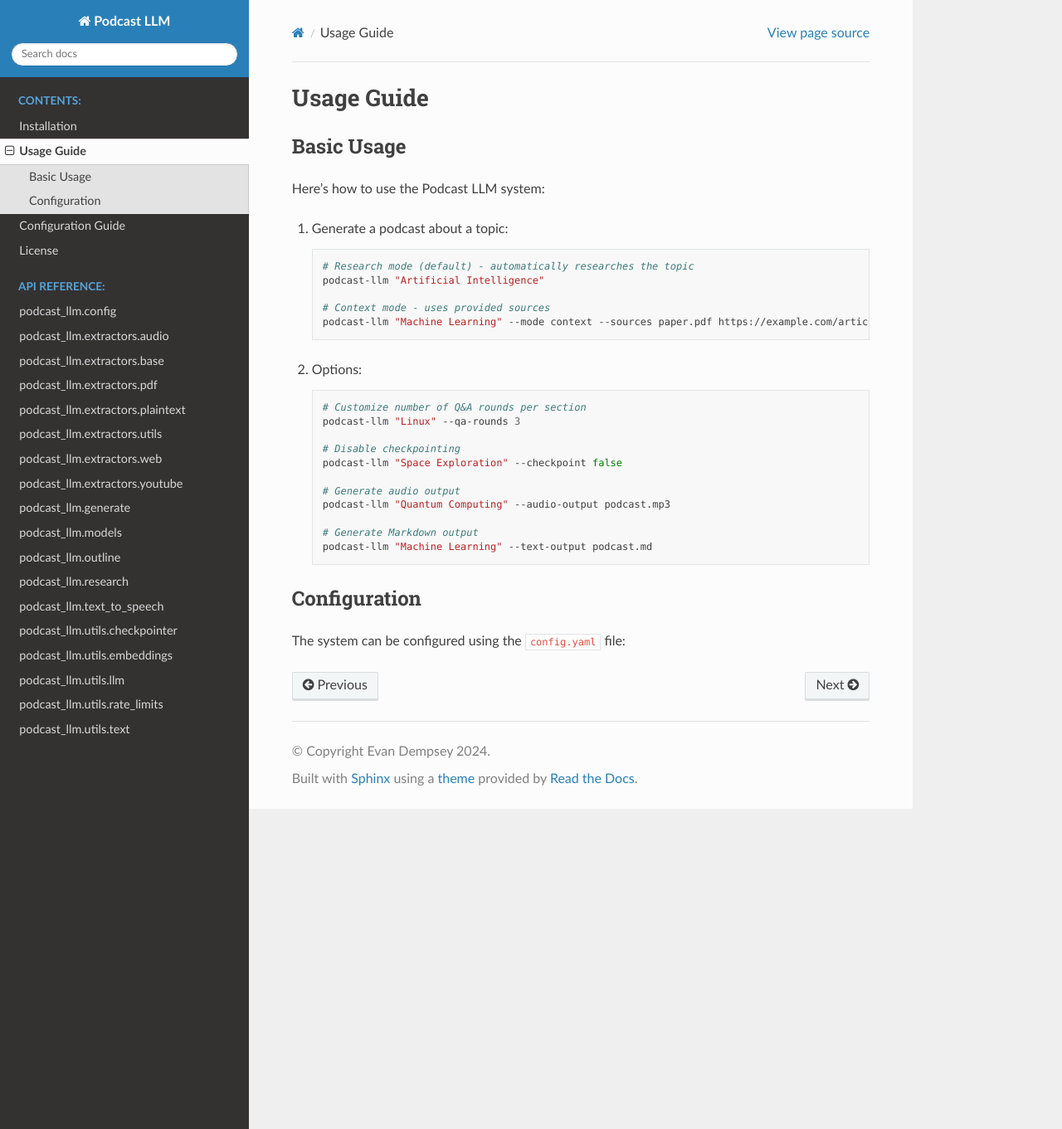
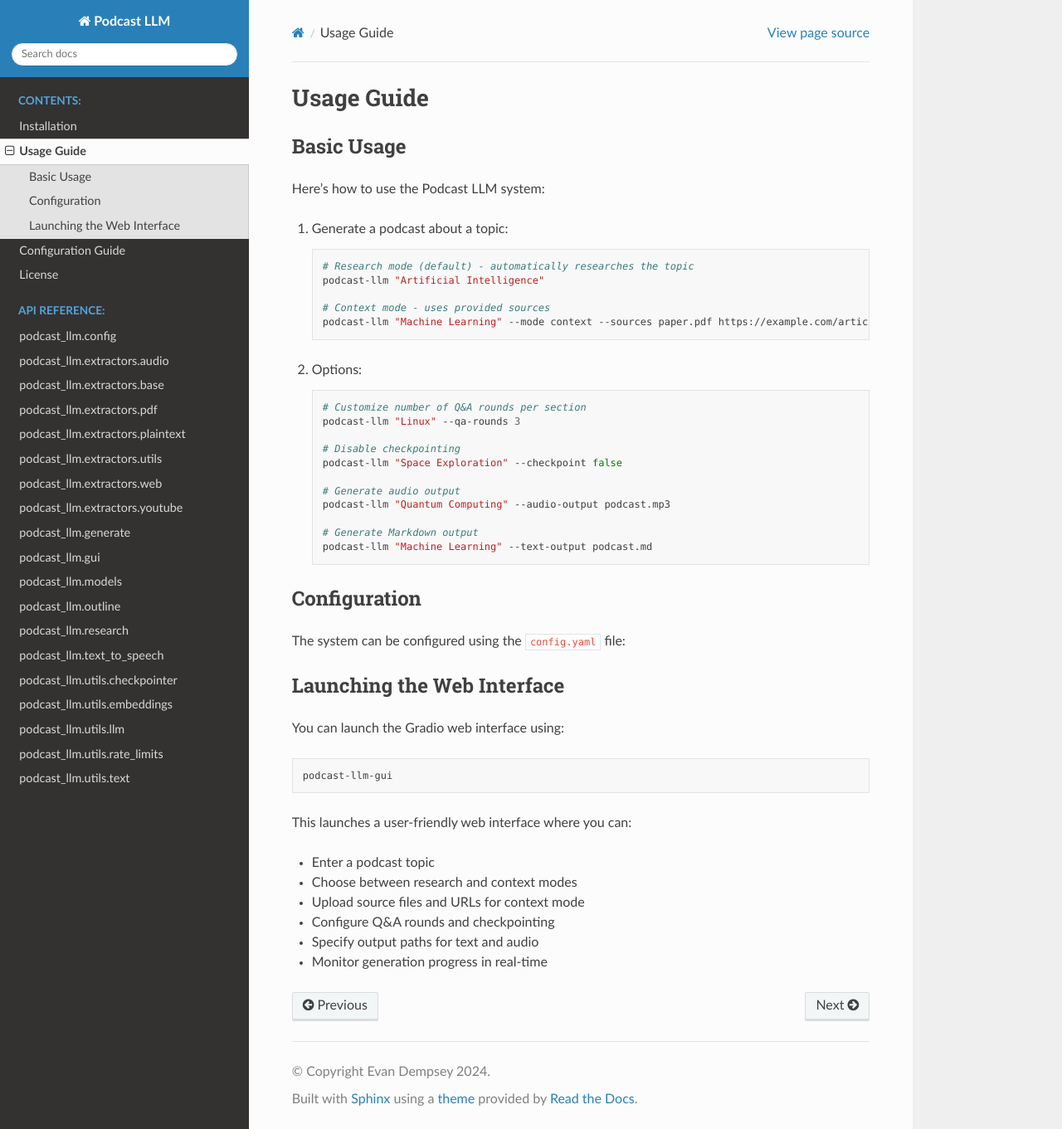
Before and after one commit to yoshiresponse/podcast-llm, a Sphinx documentation site: the page built from docs/source/usage.rst, in a window 1280 px wide and 1361 px high. Shown: the whole window at 83% size. Built offline with Sphinx 7.4.7 and the Read the Docs theme 3.1.0, drawn with Linux system fonts in a browser that asks for light colours.

Commit message:
Docs for Gradio UI. Bumped version to 0.2.0

```diff
--- a/docs/source/index.rst
+++ b/docs/source/index.rst
@@ -23,6 +23,7 @@ Welcome to Podcast LLM's documentation!
    modules/extractors_web
    modules/extractors_youtube
    modules/generate
+   modules/gui
    modules/models
    modules/outline
    modules/research
--- /dev/null
+++ b/docs/source/modules/gui.rst
@@ -0,0 +1,7 @@
+podcast_llm.gui
+===============
+
+.. automodule:: podcast_llm.gui
+   :members:
+   :undoc-members:
+   :show-inheritance:
--- a/docs/source/usage.rst
+++ b/docs/source/usage.rst
@@ -32,7 +32,27 @@ Here's how to use the Podcast LLM system:
       # Generate Markdown output
       podcast-llm "Machine Learning" --text-output podcast.md
 
+
 Configuration
 ------------
 
 The system can be configured using the ``config.yaml`` file:
+
+
+Launching the Web Interface
+-------------------------
+
+You can launch the Gradio web interface using:
+
+.. code-block:: bash
+
+   podcast-llm-gui
+
+This launches a user-friendly web interface where you can:
+
+- Enter a podcast topic
+- Choose between research and context modes
+- Upload source files and URLs for context mode
+- Configure Q&A rounds and checkpointing
+- Specify output paths for text and audio
+- Monitor generation progress in real-time
--- a/pyproject.toml
+++ b/pyproject.toml
@@ -1,6 +1,6 @@
 [tool.poetry]
 name = "podcast-llm"
-version = "0.1.2"
+version = "0.2.0"
 description = "An intelligent system that automatically generates engaging podcast conversations using LLMs and text-to-speech technology."
 authors = ["Evan Dempsey <evandempsey@gmail.com>"]
 license = "Creative Commons Attribution-NonCommercial 4.0 International (CC BY-NC 4.0)"
@@ -49,6 +49,8 @@ sphinxcontrib-napoleon = "^0.7"
 
 [tool.poetry.scripts]
 podcast-llm = "podcast_llm.generate:main"
+podcast-llm-gui = "podcast_llm.gui:main"
+
 
 [build-system]
 requires = ["poetry-core"]
```
Also changed, not shown: README.md (+20 -0 lines), assets/images/gradio_ui.png (added).
